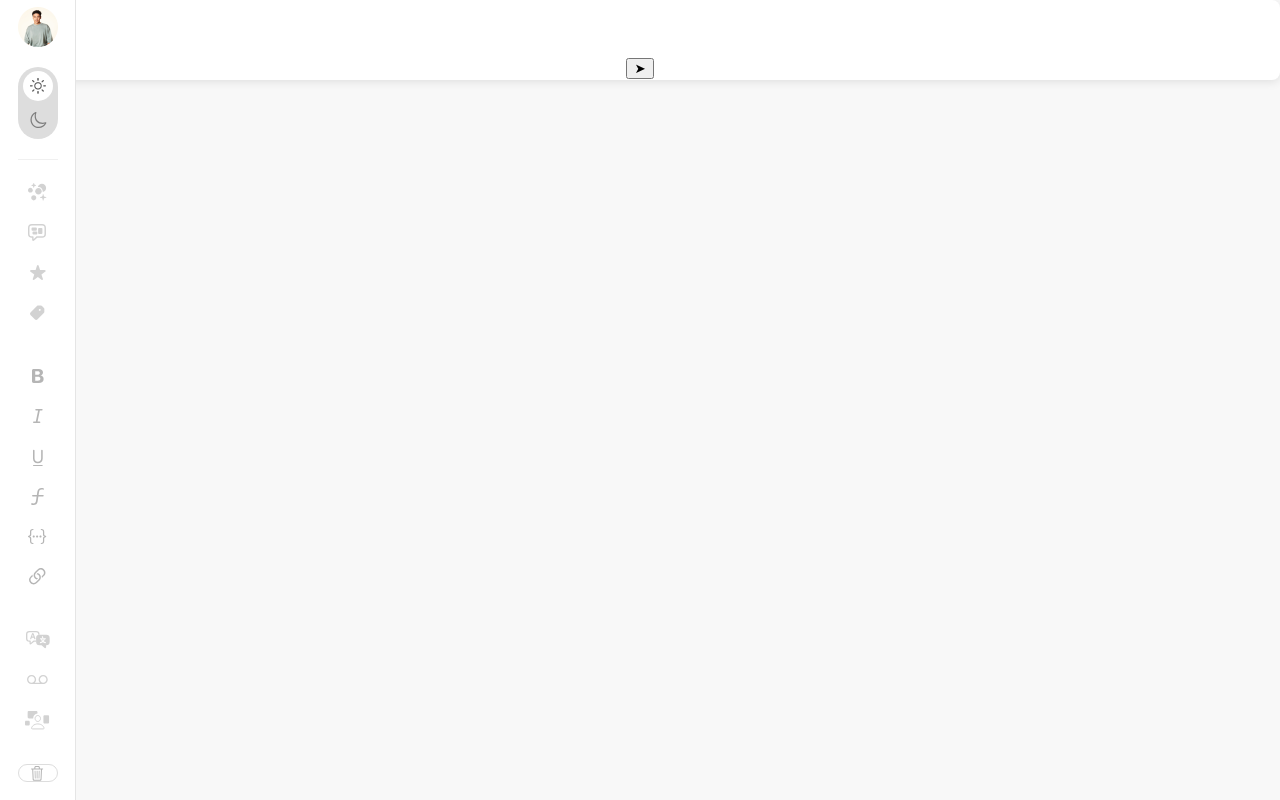
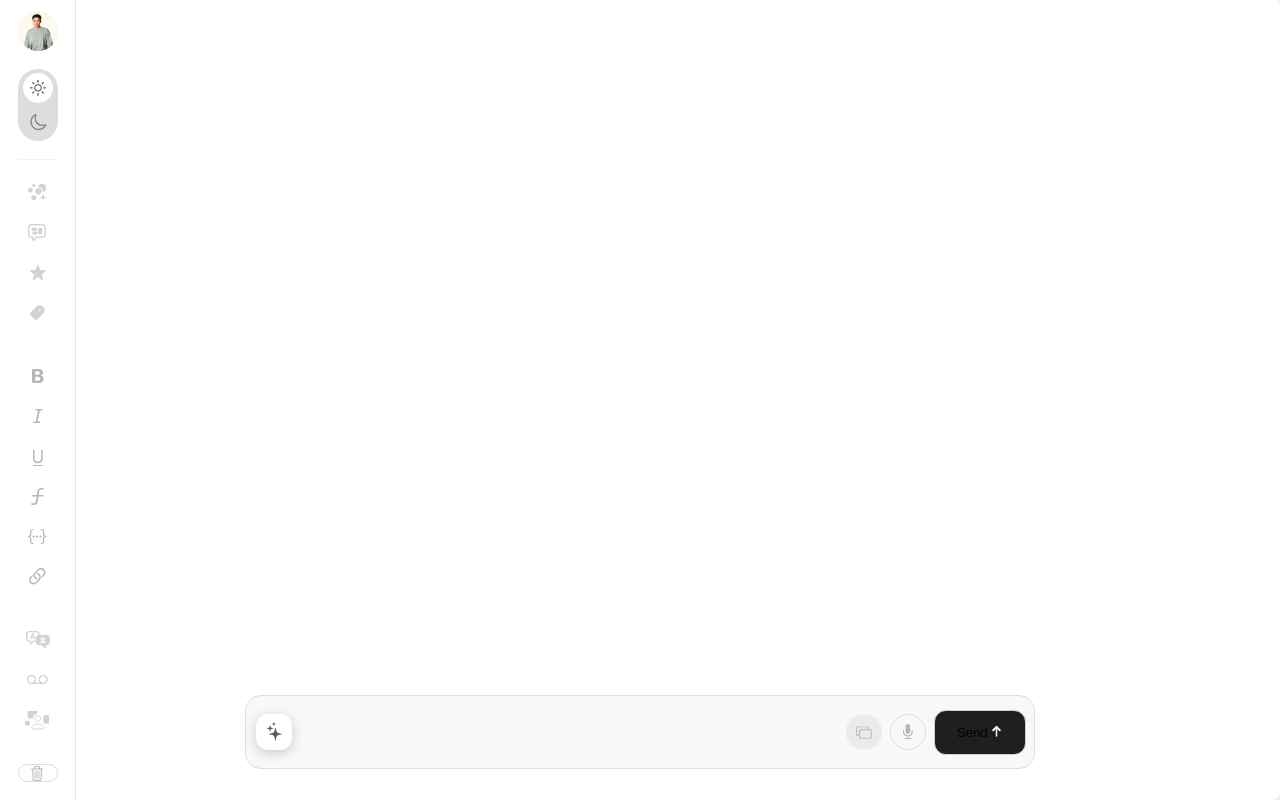
Before and after one commit to Keyy4444/Doe, a React (Vite) app: page / in a window 1280 px wide. Built offline with nearby package versions, Linux system fonts and the light colour scheme.

Commit message:
ui: implemented ChatInput ui

```diff
--- a/src/Components/ChatContainer/ChatContainer.module.less
+++ b/src/Components/ChatContainer/ChatContainer.module.less
@@ -10,3 +10,12 @@
   overflow: hidden;
   color: black;
 }
+
+.chatMain {
+  display: flex;
+  flex-direction: column;
+  justify-content: space-between;
+  align-items: center;
+  margin: 0 76px 31px;
+  height: 100%;
+}
--- a/src/Components/ChatHistory/ChatHistory.module.less
+++ b/src/Components/ChatHistory/ChatHistory.module.less
@@ -0,0 +1,4 @@
+.chatHistory {
+  align-self: stretch;
+  background-color: #f8f8f8;
+}
--- a/src/Components/ChatHistory/ChatHistory.tsx
+++ b/src/Components/ChatHistory/ChatHistory.tsx
@@ -6,7 +6,7 @@ interface ChatHistoryProps {
 
 const ChatHistory = ({ messages }: ChatHistoryProps) => {
   return (
-    <div className={styles.chatMessages}>
+    <div className={styles.chatHistory}>
       {messages.map((msg, index) => (
         <div key={index} className={styles.chatMessage} dangerouslySetInnerHTML={{ __html: msg }} />
       ))}
--- a/src/Components/ChatInput/ChatInput.module.less
+++ b/src/Components/ChatInput/ChatInput.module.less
@@ -0,0 +1,63 @@
+.chatInput {
+  width: 70%;
+  min-width: 720px;
+  display: flex;
+  align-items: center;
+  gap: 8px;
+  background-color: #f8f8f8;
+  border: 1px solid #dddddd;
+  border-radius: 16px;
+  padding: 8px 8px 8px 10px;
+}
+
+.aiButton {
+  display: flex;
+  align-items: center;
+  justify-content: center;
+  border: none;
+  border-radius: 12px;
+  background-color: rgba(255, 255, 255, 1);
+  padding: 10px;
+  width: 36px;
+  height: 36px;
+  //   box-shadow: 0 3px 12px 0 rgba(0, 0, 255, 0.2);
+  box-shadow: 0 3px 12px 0 rgba(31, 31, 31, 0.2);
+}
+
+.editorContainer {
+  flex: 1 0 0;
+}
+
+.fileButton {
+  display: flex;
+  align-items: center;
+  justify-content: center;
+  border: none;
+  border-radius: 100%;
+  background-color: rgba(181, 181, 181, 0.2);
+  padding: 10px;
+  width: 36px;
+  height: 36px;
+}
+
+.microphoneButton {
+  display: flex;
+  align-items: center;
+  justify-content: center;
+  border: 1px solid #dddddd;
+  background-color: transparent;
+  border-radius: 100%;
+  padding: 10px;
+  width: 36px;
+  height: 36px;
+}
+
+.sendButton {
+  display: flex;
+  flex-direction: row;
+  gap: 2px;
+  padding: 14px 22px;
+  background-color: #1f1f1f;
+  border: 1px solid #cfcfcf;
+  border-radius: 12px;
+}
--- a/src/Components/ChatInput/ChatInput.tsx
+++ b/src/Components/ChatInput/ChatInput.tsx
@@ -1,5 +1,9 @@
 import { Editor, EditorContent } from "@tiptap/react";
 import styles from "./ChatInput.module.less";
+import AiStarsIcon from "@assets/icons/AiStars.svg?react";
+import WindowsIcon from "@assets/icons/Windows.svg?react";
+import MicrophoneIcon from "@assets/icons/Microphone.svg?react";
+import ArrowIcon from "@assets/icons/Arrow.svg?react";
 
 interface ChatInputProps {
   onSendMessage: (message: string) => void;
@@ -16,11 +20,20 @@ const ChatInput = ({ onSendMessage, editor }: ChatInputProps) => {
 
   return (
     <div className={styles.chatInput}>
+      <button className={styles.aiButton}>
+        <AiStarsIcon />
+      </button>
       <div className={styles.editorContainer}>
         <EditorContent editor={editor} />
       </div>
+      <button className={styles.fileButton}>
+        <WindowsIcon />
+      </button>
+      <button className={styles.microphoneButton}>
+        <MicrophoneIcon />
+      </button>
       <button className={styles.sendButton} onClick={handleSendMessage}>
-        ➤
+        Send <ArrowIcon />
       </button>
     </div>
   );
--- a/src/Components/SidebarProfile/SidebarProfile.module.less
+++ b/src/Components/SidebarProfile/SidebarProfile.module.less
@@ -2,7 +2,7 @@
   display: flex;
   flex-direction: column;
   align-items: center;
-  gap: 20px;
+  gap: 18px;
 }
 
 .sidebarCell {
--- a/src/Layout/Layout.module.less
+++ b/src/Layout/Layout.module.less
@@ -1,3 +1,4 @@
 .main {
   // margin-left: 76px;
+  height: 100%;
 }
```
Also changed, not shown: src/assets/icons/Arrow.svg.
